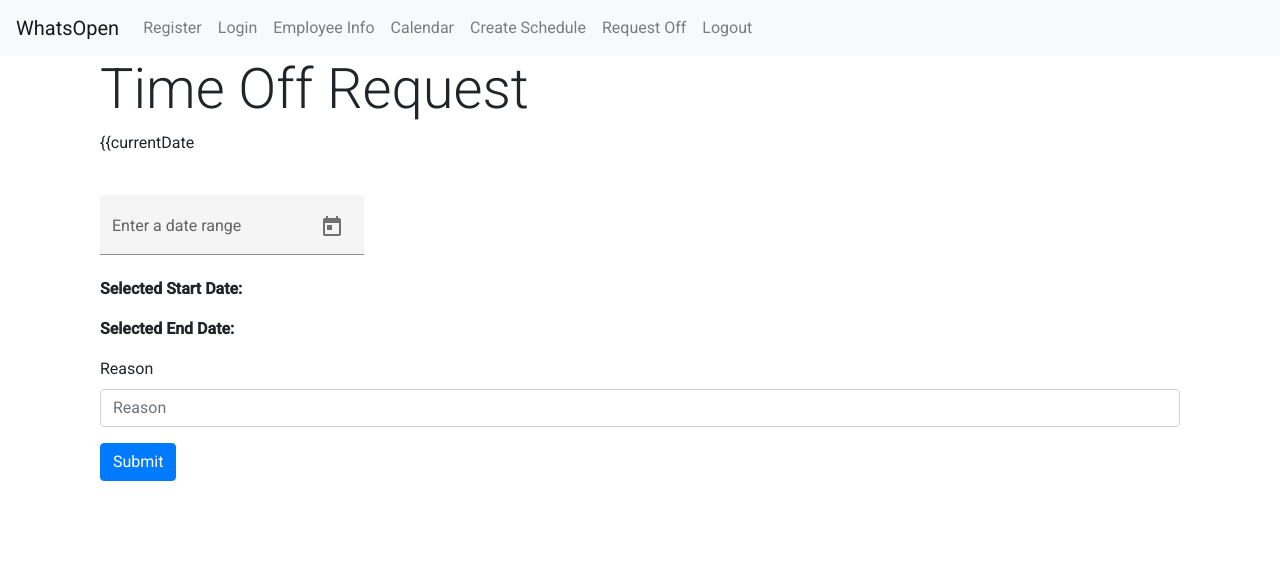
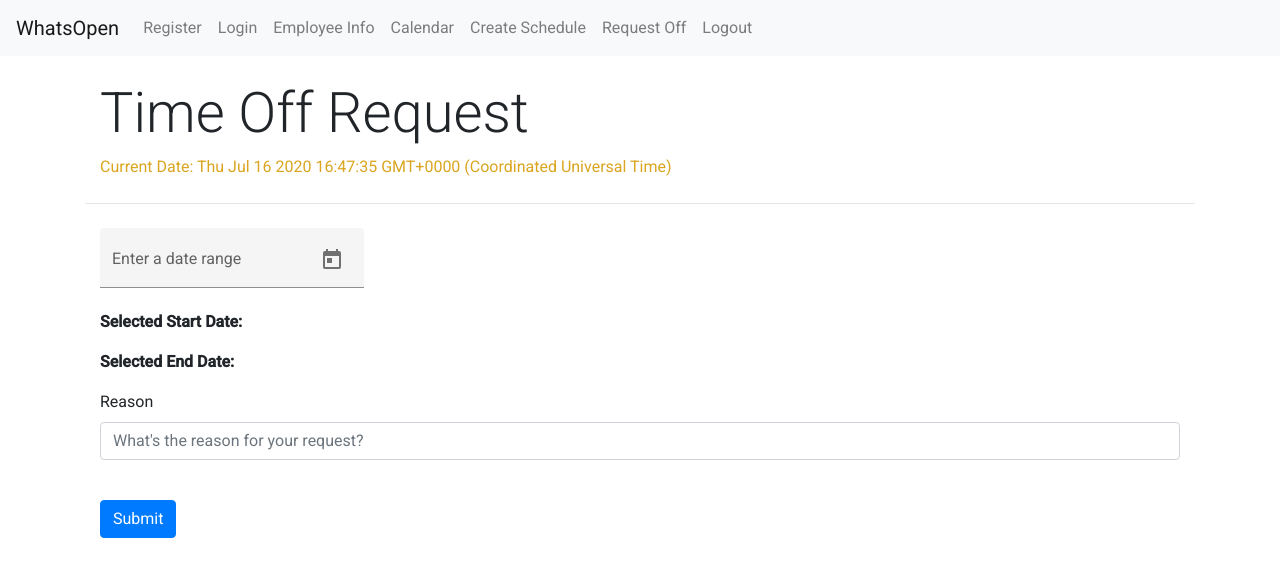
Before and after one commit to madmax9242/whatsOpen, an Angular app in the folder angular/whatsOpen/: page /time-off-request in a window 1280 px wide. Shown: the top 576 px of the page. Built offline with nearby package versions, Linux system fonts and the light colour scheme.

Commit message:
Some styling..

```diff
--- a/angular/whatsOpen/src/app/components/calendar/calendar.component.html
+++ b/angular/whatsOpen/src/app/components/calendar/calendar.component.html
@@ -1,5 +1,5 @@
-<div class="container-fluid mt-3">
-	<h2 class="text-center">{{month[0] | date: 'MMMM yyyy' }}</h2>
+<div class="container-fluid mt-4 p-4 shadow">
+	<h2 class="display-4 text-center my-4">{{month[0] | date: 'MMMM yyyy' }}</h2>
 	<mat-grid-list cols="7" rowHeight="100px">
 		<mat-grid-tile *ngFor="let header of monthHeader" colspan="1" rowspan="1" class="bg-dark">
 			<h5 class="row align-items-center text-white">{{header}}
--- a/angular/whatsOpen/src/app/components/create-schedule/create-schedule.component.html
+++ b/angular/whatsOpen/src/app/components/create-schedule/create-schedule.component.html
@@ -23,6 +23,5 @@
 
 		<tr mat-header-row *matHeaderRowDef="displayedColumns; sticky: true;"></tr>
 		<tr mat-row *matRowDef="let row; columns: displayedColumns;"></tr>
-
 	</table>
 </div>
--- a/angular/whatsOpen/src/app/components/employee-info/employee-info.component.html
+++ b/angular/whatsOpen/src/app/components/employee-info/employee-info.component.html
@@ -1,3 +1,7 @@
+<div class="container my-4">
+	<h1 class="display-4">Employee Information</h1>
+</div>
+
 <div class="container p-4 my-4 shadow">
 
 	<!-- Filtering -->
--- a/angular/whatsOpen/src/app/components/time-off-request/time-off-request.component.html
+++ b/angular/whatsOpen/src/app/components/time-off-request/time-off-request.component.html
@@ -1,9 +1,38 @@
-<div class="container">
+<div class="container my-4">
 	<h1 class="display-4">Time Off Request</h1>
-	<p>{{currentDate</p>
+	<p style="color: goldenrod;">Current Date: {{currentDate}}</p>
 </div>
 
-<br>
+<hr>
+
+<div class="container my-4">
+	<form [formGroup]="formTimeOff">
+		<mat-form-field appearance="fill">
+			<mat-label>Enter a date range</mat-label>
+			<mat-date-range-input [rangePicker]="picker">
+				<input matStartDate formControlName="start" placeholder="Start date">
+				<input matEndDate formControlName="end" placeholder="End date">
+			</mat-date-range-input>
+			<mat-datepicker-toggle matSuffix [for]="picker"></mat-datepicker-toggle>
+			<mat-date-range-picker #picker></mat-date-range-picker>
+
+			<!-- VALIDATORS -->
+			<mat-error *ngIf="formTimeOff.controls.start.hasError('matStartDateInvalid')">Invalid start date</mat-error>
+			<mat-error *ngIf="formTimeOff.controls.end.hasError('matEndDateInvalid')">Invalid end date</mat-error>
+		</mat-form-field>
+
+		<p><strong>Selected Start Date:</strong> {{formTimeOff.value.start | date: 'longDate'}}</p>
+		<p><strong>Selected End Date:</strong> {{formTimeOff.value.end | date: 'longDate'}}</p>
+		<div class="form-group">
+			<label for="timeOffReason">Reason</label>
+			<input type="text" class="form-control" id="timeOffReason" placeholder="What's the reason for your request?" formControlName="reason">
+		</div>
+
+		<br>
+
+		<button (click)="submitRequest()" type="submit" class="btn btn-primary">Submit</button>
+	</form>
+</div>
 
 <!-- <form #timeOffForm = "ngForm">
     <div class="form-group">
@@ -33,28 +62,3 @@
     </div>
     <button (click)="submitRequest()"  type="submit" class="btn btn-primary">Submit</button>
   </form> -->
-
-<div class="container">
-	<form [formGroup]="formTimeOff">
-		<mat-form-field appearance="fill">
-			<mat-label>Enter a date range</mat-label>
-			<mat-date-range-input [rangePicker]="picker">
-				<input matStartDate formControlName="start" placeholder="Start date">
-				<input matEndDate formControlName="end" placeholder="End date">
-			</mat-date-range-input>
-			<mat-datepicker-toggle matSuffix [for]="picker"></mat-datepicker-toggle>
-			<mat-date-range-picker #picker></mat-date-range-picker>
-
-			<mat-error *ngIf="formTimeOff.controls.start.hasError('matStartDateInvalid')">Invalid start date</mat-error>
-			<mat-error *ngIf="formTimeOff.controls.end.hasError('matEndDateInvalid')">Invalid end date</mat-error>
-		</mat-form-field>
-
-		<p><strong>Selected Start Date:</strong> {{formTimeOff.value.start | date: 'longDate'}}</p>
-	<p><strong>Selected End Date:</strong> {{formTimeOff.value.end | date: 'longDate'}}</p>
-	<div class="form-group">
-		<label for="timeOffReason">Reason</label>
-		<input type="text" class="form-control" id="timeOffReason" placeholder="Reason" formControlName="reason">
-	</div>
-	<button (click)="submitRequest()" type="submit" class="btn btn-primary">Submit</button>
-	</form>
-</div>
```
Lines whose indentation alone changed are shown as unchanged.
